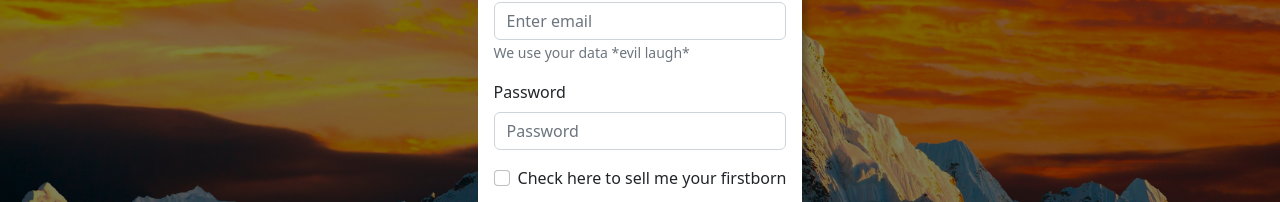
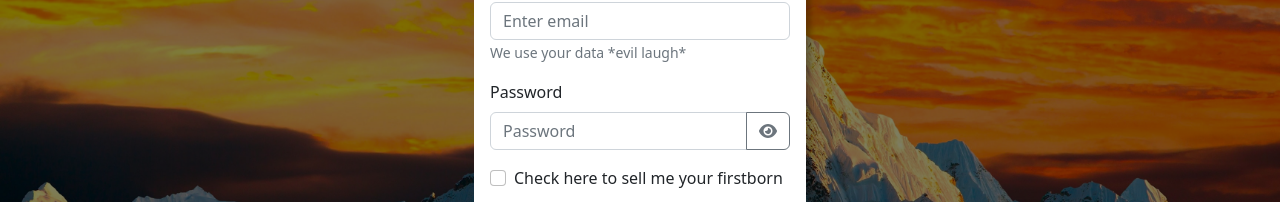
Before and after one commit to CanoodlingSocks/ts-react-experiments, a React (Create React App) app: page /login in a window 1280 px wide. Shown: the part 293-495 px from the top of the page. Built offline with nearby package versions, Linux system fonts and the light colour scheme.

Commit message:
add password visibilty toggle

```diff
--- a/src/components/Login/login.tsx
+++ b/src/components/Login/login.tsx
@@ -3,6 +3,8 @@ import { FontAwesomeIcon } from "@fortawesome/react-fontawesome";
 import { faEye, faEyeSlash } from "@fortawesome/free-solid-svg-icons";
 import Button from 'react-bootstrap/Button';
 import Form from 'react-bootstrap/Form';
+import InputGroup from 'react-bootstrap/InputGroup';
+import FormControl from 'react-bootstrap/FormControl';
 
 const Login = () => {
   const [validated, setValidated] = useState<boolean>(false);
@@ -16,6 +18,10 @@ const Login = () => {
       event.stopPropagation();
     }
     setValidated(true);
+  };
+
+  const toggleVisibility = () => {
+    setShowPassword((prev) => !prev);
   };
 
   const handleCheckboxChange = () => {
@@ -36,7 +42,16 @@ const Login = () => {
 
           <Form.Group className="mb-3" controlId="formBasicPassword">
             <Form.Label>Password</Form.Label>
-            <Form.Control type="password" placeholder="Password" />
+            <InputGroup>
+              <FormControl
+                type={showPassword ? "text" : "password"}
+                placeholder="Password"
+                aria-label="Password"
+              />
+              <Button variant="outline-secondary" onClick={toggleVisibility}>
+                <FontAwesomeIcon icon={showPassword ? faEyeSlash : faEye} />
+              </Button>
+            </InputGroup>
           </Form.Group>
 
           <Form.Group className="mb-3" controlId="formBasicCheckbox">
```
